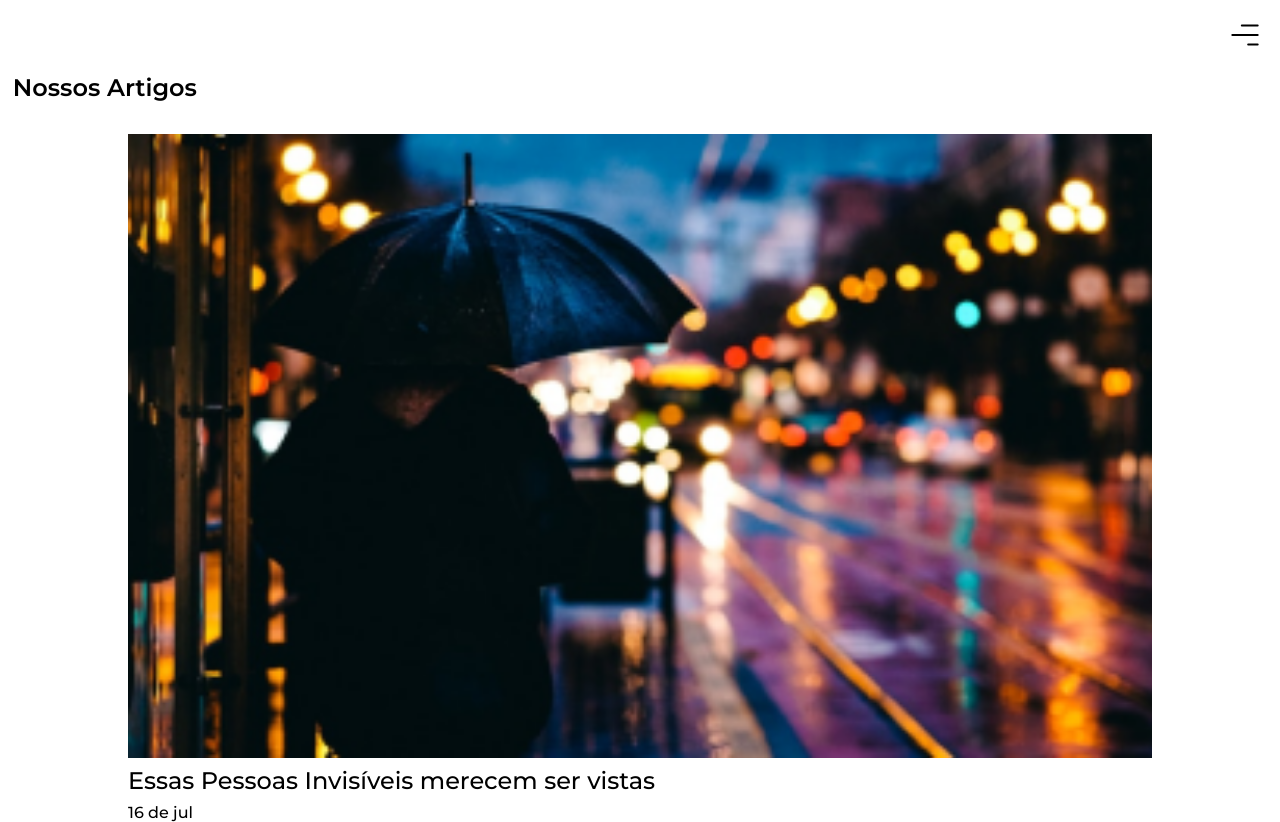
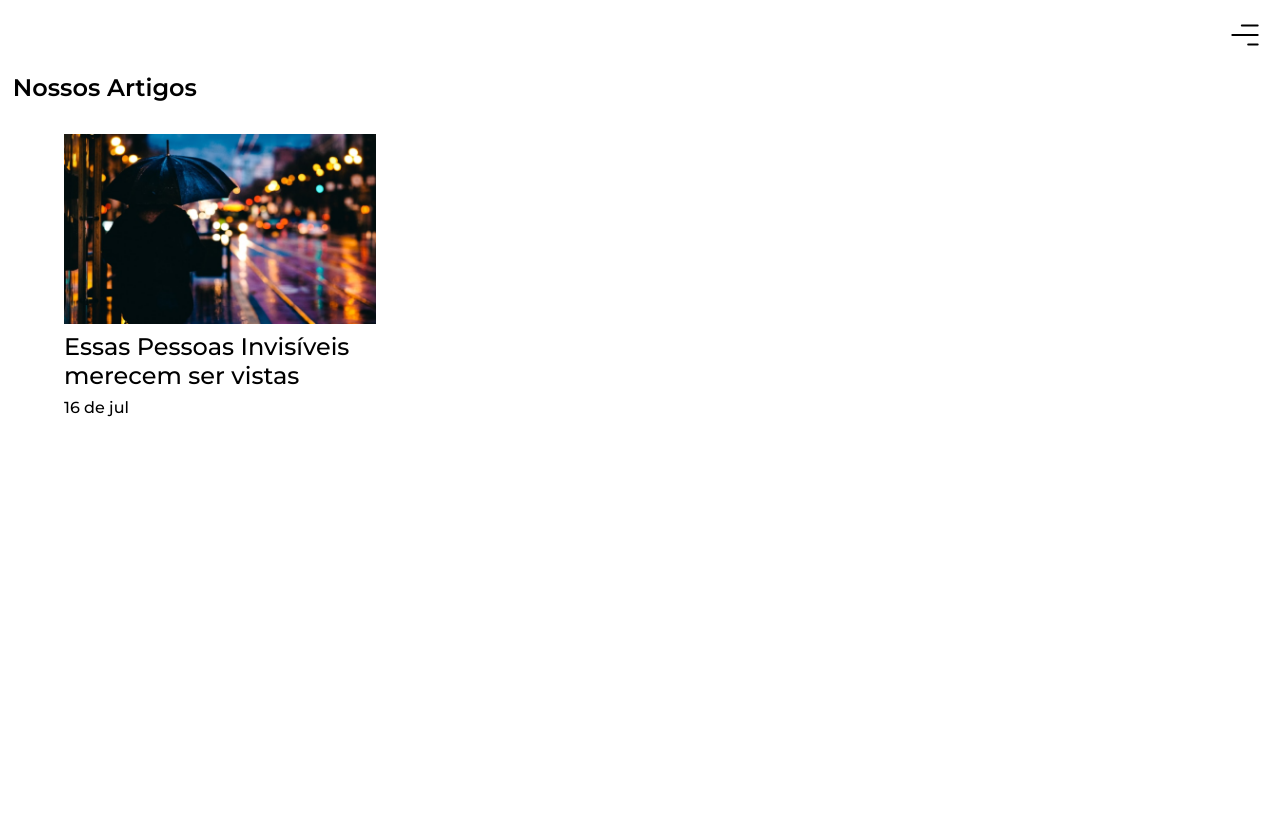
Before and after one commit to ThiagoAZBR/O-Valor-De-Uma-Historia, a React (Create React App) app: page / in a window 1280 px wide. After the commit the page ends 800 px from the top, so only its background shows below. Built offline with nearby package versions, Linux system fonts and the light colour scheme.

Commit message:
:iphone: Responsive Design

```diff
--- a/src/styles/components/card.scss
+++ b/src/styles/components/card.scss
@@ -26,3 +26,16 @@
     }
 
 }
+
+@media (min-width: 450px) {
+    .card {
+        width: 25%;
+        margin-bottom: 5rem;
+        margin-left: 2rem;
+        margin-right: 2rem;
+
+        & + .card {
+            margin-top: 0;
+        }
+    }
+}
--- a/src/styles/pages/article.scss
+++ b/src/styles/pages/article.scss
@@ -2,6 +2,8 @@
     width: 100%;
     display: flex;
     flex-direction: column;
+    align-self: center;
+    max-width: 800px;
 }
 
 .imageArticle {
@@ -71,3 +73,21 @@
         }
     }
 }
+
+@media (min-width: 450px) {
+    .imageArticle {
+        display: flex;
+        justify-content: center;
+        height: 50vh;
+        margin-top: 0.8rem;
+        > img {
+            width: 65%;
+        }
+    }
+
+    .bottomArticle {
+        .clickBox {
+            margin-left: 20%;
+        }
+    }
+}
--- a/src/styles/pages/home.scss
+++ b/src/styles/pages/home.scss
@@ -1,6 +1,7 @@
 .app {
     display: flex;
     flex-direction: column;
+    max-width: 1440px;
 }
 
 .appBar {
@@ -30,3 +31,11 @@
     margin-bottom: 3rem;
 
 }
+
+@media (min-width: 450px) {
+    .content {
+        margin-left: 2rem;
+        flex-direction: row;
+        flex-wrap: wrap;
+    }
+}
```
Also changed, not shown: src/pages/Home.js (line endings or trailing spaces).
